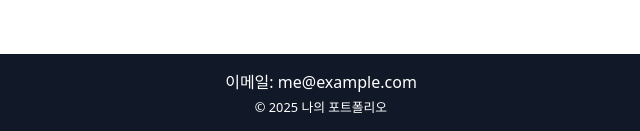
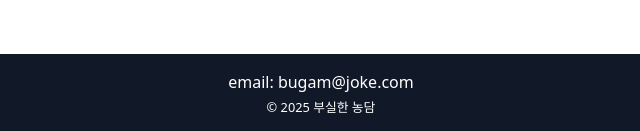
Before and after one commit to k1myj/htmlpractice, a plain HTML site: page index.html in a window 1280 px wide. Shown: the part 666-797 px from the top of the page, 319-959 px from the left. Drawn offline with nearby package versions, Linux system fonts and the light colour scheme; a web font is replaced by a local one.

Commit message:
하단바 수정

```diff
--- a/index.html
+++ b/index.html
@@ -57,8 +57,8 @@
 
 
 <footer class="fixed bottom-0 w-full bg-gray-900 text-white text-center p-4">
-  <p>이메일: me@example.com</p>
-  <small>© 2025 나의 포트폴리오</small>
+  <p>email: bugam@joke.com</p>
+  <small>© 2025 부실한 농담 </small>
 </footer>
     </body>
     </html>
```
Also changed, not shown: Esther.html (+1 -1 lines), portfolio.html (+1 -1 lines).
